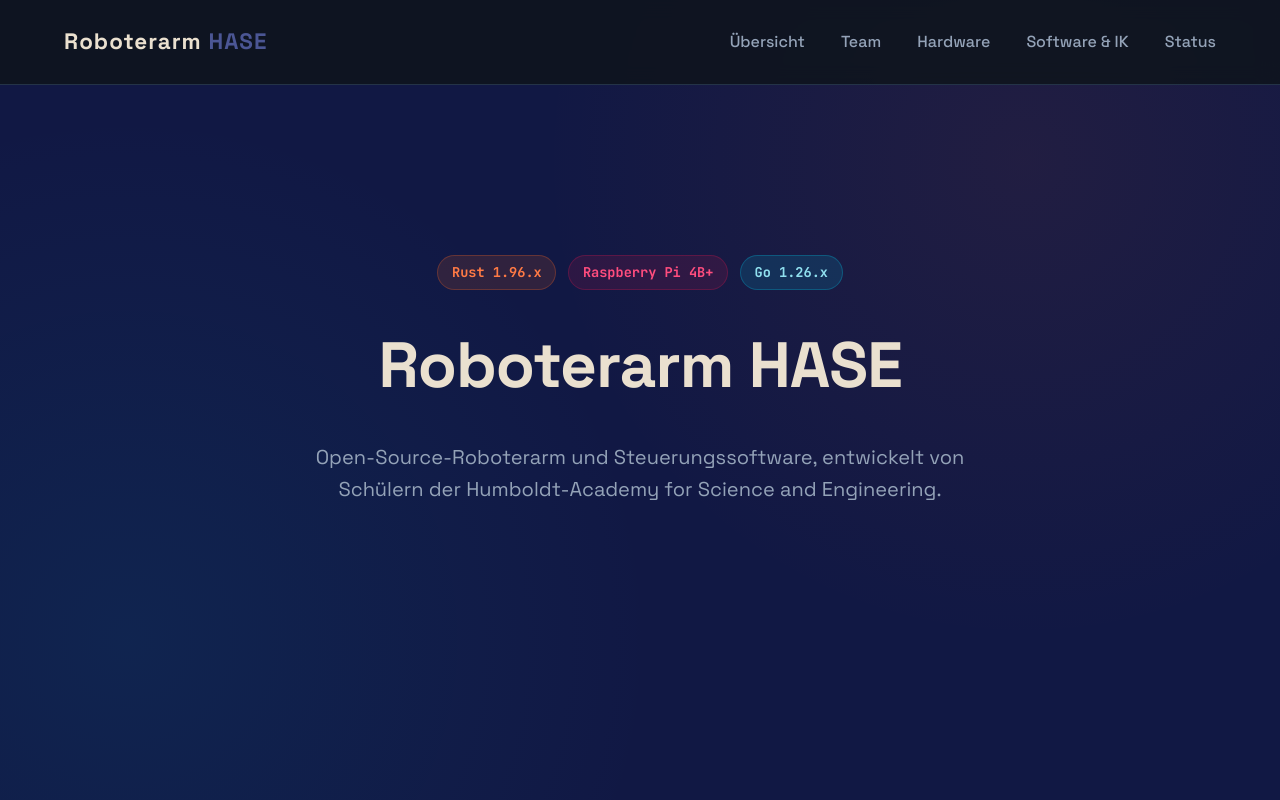
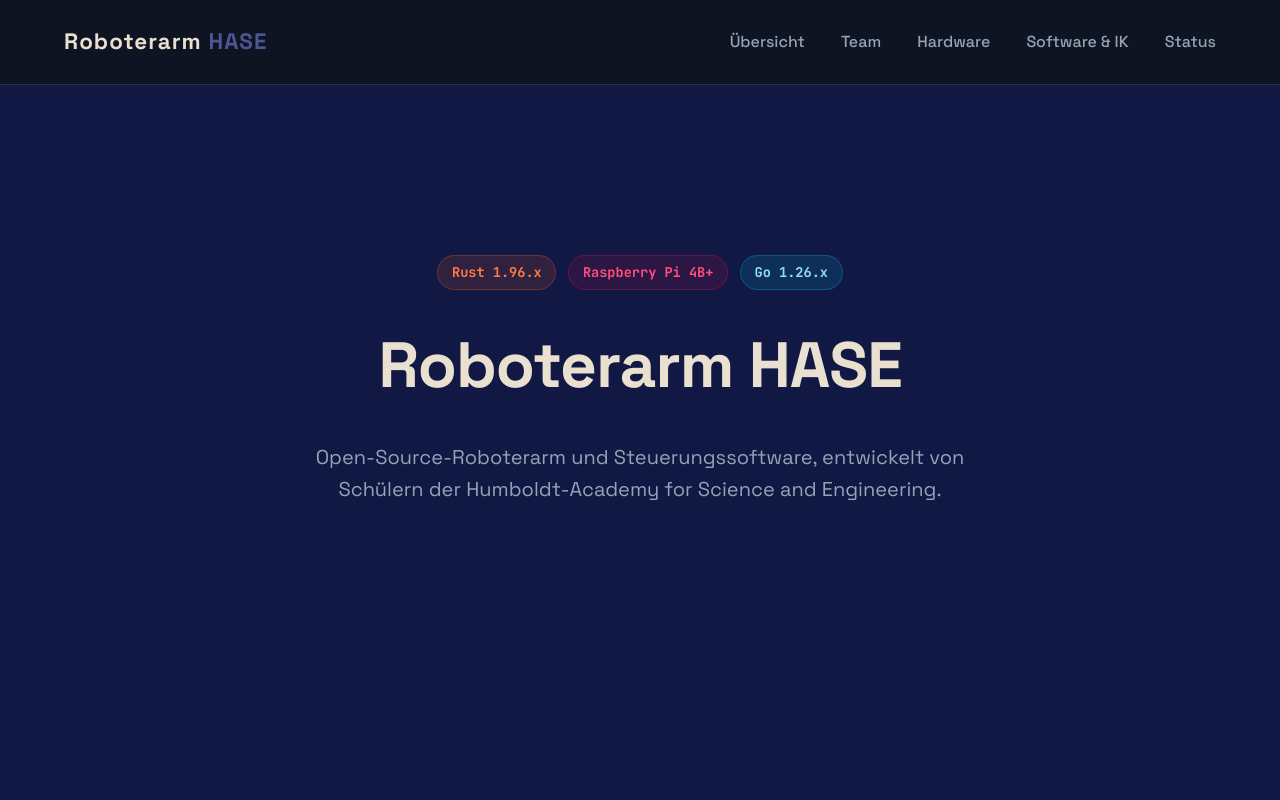
Before and after one commit to LucaGurr/robosite, a website: page index.html in a window 1280 px wide. Shown: the top 800 px of the page. Drawn offline with nearby package versions, Linux system fonts and the light colour scheme.

Commit message:
colors the third

```diff
--- a/style.css
+++ b/style.css
@@ -1,4 +1,3 @@
-
 :root {
     --bg-dark: #111844;
     --bg-card: #0A2947;
@@ -10,8 +9,6 @@
     --font-heading: 'Space Grotesk', sans-serif;
     --font-mono: 'JetBrains Mono', monospace;
 }
-
-
 
 * {
     box-sizing: border-box;
@@ -57,6 +54,7 @@ body {
 ::-webkit-scrollbar-corner {
     background: var(--bg-dark);
 }
+
 header {
     display: flex;
     justify-content: space-between;
@@ -101,8 +99,7 @@ nav a:hover {
     justify-content: center;
     padding: 0 10%;
     text-align: center;
-    background: radial-gradient(circle at 80% 20%, rgba(224, 93, 38, 0.08), transparent 40%),
-                radial-gradient(circle at 10% 80%, rgba(0, 180, 216, 0.08), transparent 40%);
+    background-color: var(--bg-dark);
 }
 
 .hero-content h1 {
```
